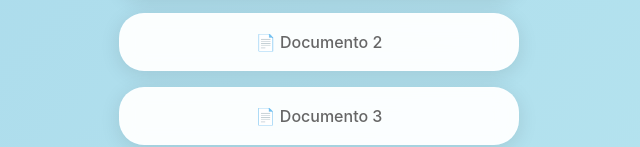
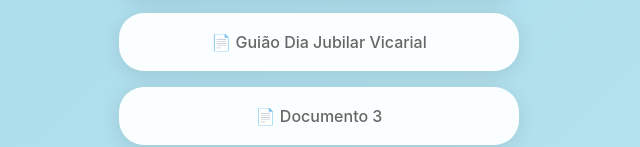
Before and after one commit to vigarariamafra/documentos, a plain HTML site: page index.html in a window 1280 px wide. Shown: the part 383-530 px from the top of the page, without its empty margins (321-961 px from the left). Drawn offline with Linux system fonts and the light colour scheme.

Commit message:
Update index.html

```diff
--- a/index.html
+++ b/index.html
@@ -23,7 +23,7 @@
             </a>
 
             <a href="guiao.pdf" class="link-button" target="_blank">
-                <span>📄 Documento 2</span>
+                <span>📄 Guião Dia Jubilar Vicarial</span>
             </a>
 
             <a href="documento3.pdf" class="link-button" target="_blank">
```
